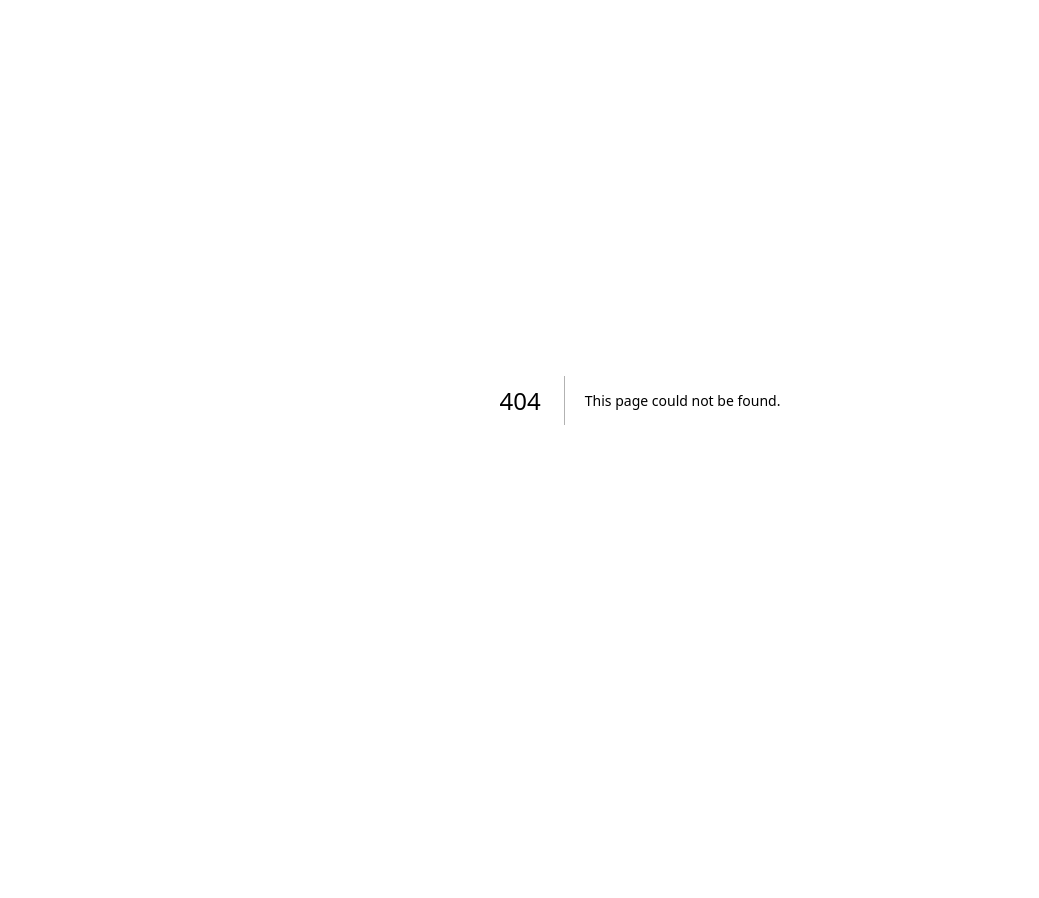
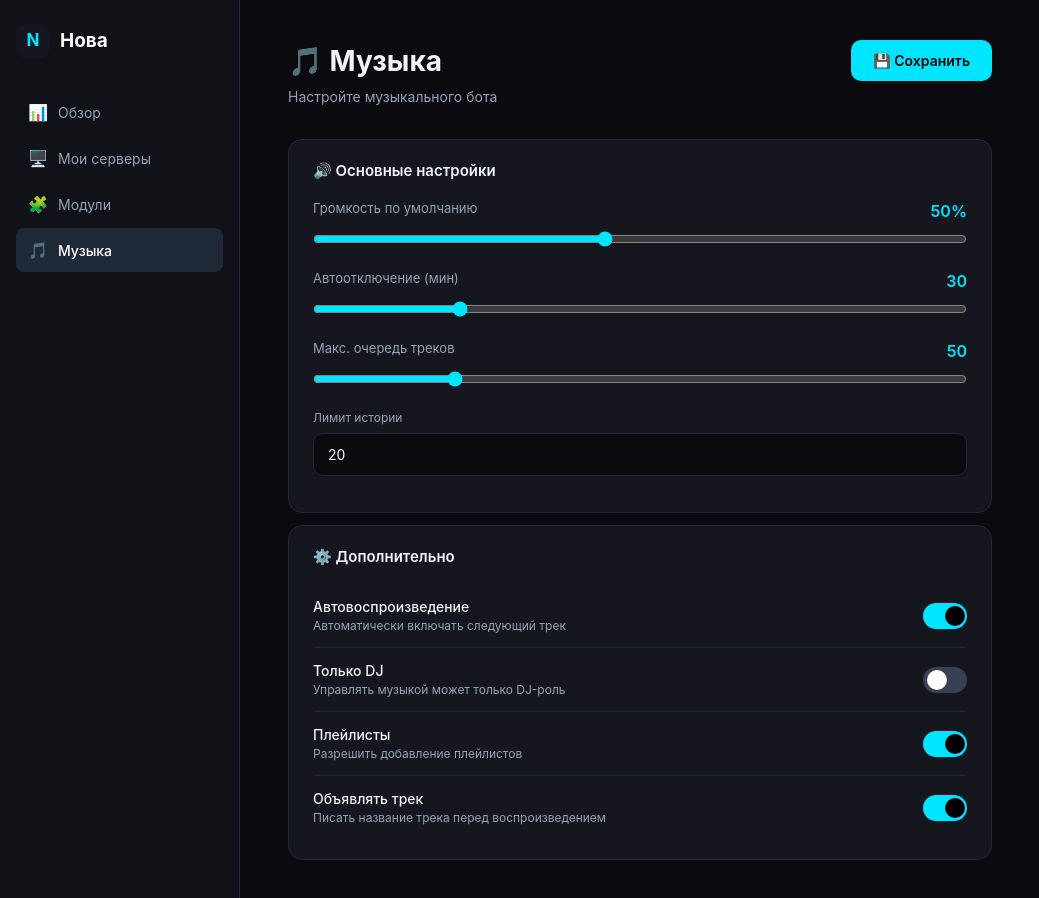
Before and after one commit to R4YDMOND/nova-bot, a Next.js app in the folder frontend/: page /dashboard/music in a window 1280 px wide. Before the commit this address had no page. Shown: the whole page, without its empty margins (0-1039 px from the left). Before the commit the page ends 800 px from the top, so only its background shows below. Built offline with nearby package versions, Linux system fonts and the light colour scheme.

Commit message:
Create page.tsx

```diff
--- /dev/null
+++ b/frontend/src/app/dashboard/music/page.tsx
@@ -0,0 +1,146 @@
+"use client"
+
+import { useState } from 'react'
+
+const navigate = (url: string) => window.location.href = url
+
+export default function MusicPage() {
+  const [settings, setSettings] = useState({
+    defaultVolume: 50,
+    autoPlay: true,
+    djOnly: false,
+    djRole: 'DJ',
+    maxQueue: 50,
+    autoDisconnect: 30,
+    allowPlaylists: true,
+    announceTrack: true,
+    historyLimit: 20,
+  })
+
+  const [saved, setSaved] = useState(false)
+  const update = (key: string, value: any) => setSettings({ ...settings, [key]: value })
+  const save = () => { setSaved(true); setTimeout(() => setSaved(false), 2000) }
+
+  return (
+    <div style={{ minHeight: '100vh', background: '#0A0A0F', display: 'flex', color: '#F1F5F9' }}>
+
+      <aside style={{ width: '240px', minWidth: '240px', background: '#111118', borderRight: '1px solid #1F2937', padding: '24px 16px', display: 'flex', flexDirection: 'column' }}>
+        <a href="/" style={{ display: 'flex', alignItems: 'center', gap: '10px', textDecoration: 'none', marginBottom: '32px' }}>
+          <div style={{ width: '34px', height: '34px', background: '#16161F', borderRadius: '10px', display: 'flex', alignItems: 'center', justifyContent: 'center', fontWeight: 'bold', color: '#00E5FF', fontSize: '17px' }}>N</div>
+          <span style={{ fontSize: '19px', fontWeight: 'bold', color: '#FFF' }}>Нова</span>
+        </a>
+        <nav style={{ display: 'flex', flexDirection: 'column', gap: '2px', flex: 1 }}>
+          {[
+            { icon: '📊', label: 'Обзор', href: '/dashboard' },
+            { icon: '🖥️', label: 'Мои серверы', href: '/dashboard' },
+            { icon: '🧩', label: 'Модули', href: '/dashboard/modules' },
+            { icon: '🎵', label: 'Музыка', href: '/dashboard/music' },
+          ].map((item, i) => {
+            const isActive = item.label === 'Музыка'
+            return (
+              <span key={i} onClick={() => navigate(item.href)} style={{
+                padding: '10px 12px', borderRadius: '8px', display: 'flex', alignItems: 'center',
+                gap: '10px', fontSize: '14px', cursor: 'pointer', fontWeight: isActive ? '500' : '400',
+                color: isActive ? '#FFF' : '#94A3B8', background: isActive ? '#1F2937' : 'transparent',
+                transition: 'all 0.15s'
+              }}>
+                <span style={{ fontSize: '16px', width: '20px', textAlign: 'center' }}>{item.icon}</span>
+                {item.label}
+              </span>
+            )
+          })}
+        </nav>
+      </aside>
+
+      <main style={{ flex: 1, padding: '40px 48px', overflow: 'auto', maxWidth: '800px' }}>
+        <div style={{ display: 'flex', justifyContent: 'space-between', alignItems: 'flex-start', marginBottom: '32px' }}>
+          <div>
+            <h1 style={{ fontSize: '28px', fontWeight: '700', marginBottom: '4px' }}>🎵 Музыка</h1>
+            <p style={{ color: '#94A3B8', fontSize: '14px' }}>Настройте музыкального бота</p>
+          </div>
+          <button onClick={save} style={{
+            padding: '10px 22px', background: saved ? '#22C55E' : '#00E5FF', color: '#000',
+            border: 'none', borderRadius: '10px', fontWeight: '600', fontSize: '14px', cursor: 'pointer',
+            transition: 'all 0.25s'
+          }}>{saved ? '✅ Сохранено' : '💾 Сохранить'}</button>
+        </div>
+
+        <div style={{ display: 'flex', flexDirection: 'column', gap: '12px' }}>
+
+          <div style={{ background: '#16161F', borderRadius: '14px', padding: '20px 24px', border: '1px solid #1F2937' }}>
+            <h3 style={{ fontSize: '15px', fontWeight: '600', marginBottom: '16px' }}>🔊 Основные настройки</h3>
+
+            <div style={{ marginBottom: '16px' }}>
+              <div style={{ display: 'flex', justifyContent: 'space-between', marginBottom: '6px' }}>
+                <span style={{ fontSize: '13px', color: '#94A3B8' }}>Громкость по умолчанию</span>
+                <span style={{ color: '#00E5FF', fontWeight: '600' }}>{settings.defaultVolume}%</span>
+              </div>
+              <input type="range" min="10" max="100" value={settings.defaultVolume} onChange={(e) => update('defaultVolume', parseInt(e.target.value))}
+                style={{ width: '100%', accentColor: '#00E5FF' }} />
+            </div>
+
+            <div style={{ marginBottom: '16px' }}>
+              <div style={{ display: 'flex', justifyContent: 'space-between', marginBottom: '6px' }}>
+                <span style={{ fontSize: '13px', color: '#94A3B8' }}>Автоотключение (мин)</span>
+                <span style={{ color: '#00E5FF', fontWeight: '600' }}>{settings.autoDisconnect}</span>
+              </div>
+              <input type="range" min="5" max="120" step="5" value={settings.autoDisconnect} onChange={(e) => update('autoDisconnect', parseInt(e.target.value))}
+                style={{ width: '100%', accentColor: '#00E5FF' }} />
+            </div>
+
+            <div style={{ marginBottom: '16px' }}>
+              <div style={{ display: 'flex', justifyContent: 'space-between', marginBottom: '6px' }}>
+                <span style={{ fontSize: '13px', color: '#94A3B8' }}>Макс. очередь треков</span>
+                <span style={{ color: '#00E5FF', fontWeight: '600' }}>{settings.maxQueue}</span>
+              </div>
+              <input type="range" min="10" max="200" step="10" value={settings.maxQueue} onChange={(e) => update('maxQueue', parseInt(e.target.value))}
+                style={{ width: '100%', accentColor: '#00E5FF' }} />
+            </div>
+
+            <div style={{ marginBottom: '16px' }}>
+              <label style={{ fontSize: '12px', color: '#94A3B8', display: 'block', marginBottom: '6px' }}>Лимит истории</label>
+              <input type="number" value={settings.historyLimit} onChange={(e) => update('historyLimit', parseInt(e.target.value) || 20)}
+                style={{ width: '100%', padding: '10px 14px', background: '#0A0A0F', border: '1px solid #1F2937', borderRadius: '10px', color: '#FFF', fontSize: '14px', outline: 'none', boxSizing: 'border-box' }} />
+            </div>
+          </div>
+
+          <div style={{ background: '#16161F', borderRadius: '14px', padding: '20px 24px', border: '1px solid #1F2937' }}>
+            <h3 style={{ fontSize: '15px', fontWeight: '600', marginBottom: '16px' }}>⚙️ Дополнительно</h3>
+
+            {[
+              { key: 'autoPlay', label: 'Автовоспроизведение', desc: 'Автоматически включать следующий трек' },
+              { key: 'djOnly', label: 'Только DJ', desc: 'Управлять музыкой может только DJ-роль' },
+              { key: 'allowPlaylists', label: 'Плейлисты', desc: 'Разрешить добавление плейлистов' },
+              { key: 'announceTrack', label: 'Объявлять трек', desc: 'Писать название трека перед воспроизведением' },
+            ].map((item, i) => (
+              <div key={i} style={{ display: 'flex', justifyContent: 'space-between', alignItems: 'center', padding: '12px 0', borderBottom: i < 3 ? '1px solid #1F2937' : 'none' }}>
+                <div>
+                  <div style={{ fontSize: '14px', fontWeight: '500' }}>{item.label}</div>
+                  <div style={{ fontSize: '12px', color: '#94A3B8' }}>{item.desc}</div>
+                </div>
+                <div onClick={() => update(item.key, !settings[item.key as keyof typeof settings])} style={{ width: '44px', height: '26px', background: settings[item.key as keyof typeof settings] ? '#00E5FF' : '#374151', borderRadius: '26px', cursor: 'pointer', transition: '0.25s', position: 'relative', flexShrink: 0 }}>
+                  <div style={{ position: 'absolute', height: '20px', width: '20px', left: settings[item.key as keyof typeof settings] ? '22px' : '4px', top: '3px', background: settings[item.key as keyof typeof settings] ? '#000' : '#FFF', borderRadius: '50%', transition: '0.25s' }} />
+                </div>
+              </div>
+            ))}
+
+            {settings.djOnly && (
+              <div style={{ marginTop: '12px' }}>
+                <label style={{ fontSize: '12px', color: '#94A3B8', display: 'block', marginBottom: '6px' }}>DJ-роль</label>
+                <input type="text" value={settings.djRole} onChange={(e) => update('djRole', e.target.value)}
+                  style={{ width: '100%', padding: '10px 14px', background: '#0A0A0F', border: '1px solid #1F2937', borderRadius: '10px', color: '#FFF', fontSize: '14px', outline: 'none', boxSizing: 'border-box' }} />
+              </div>
+            )}
+          </div>
+        </div>
+
+        {saved && (
+          <div style={{ position: 'fixed', bottom: '24px', right: '24px', background: '#22C55E', color: '#000', padding: '12px 24px', borderRadius: '12px', fontWeight: '600', fontSize: '14px', zIndex: 1000, boxShadow: '0 4px 20px rgba(34,197,94,0.3)', animation: 'slideUp 0.3s ease' }}>
+            ✅ Настройки сохранены
+          </div>
+        )}
+        <style>{`@keyframes slideUp { from { transform: translateY(20px); opacity: 0; } to { transform: translateY(0); opacity: 1; } }`}</style>
+      </main>
+    </div>
+  )
+}
```
